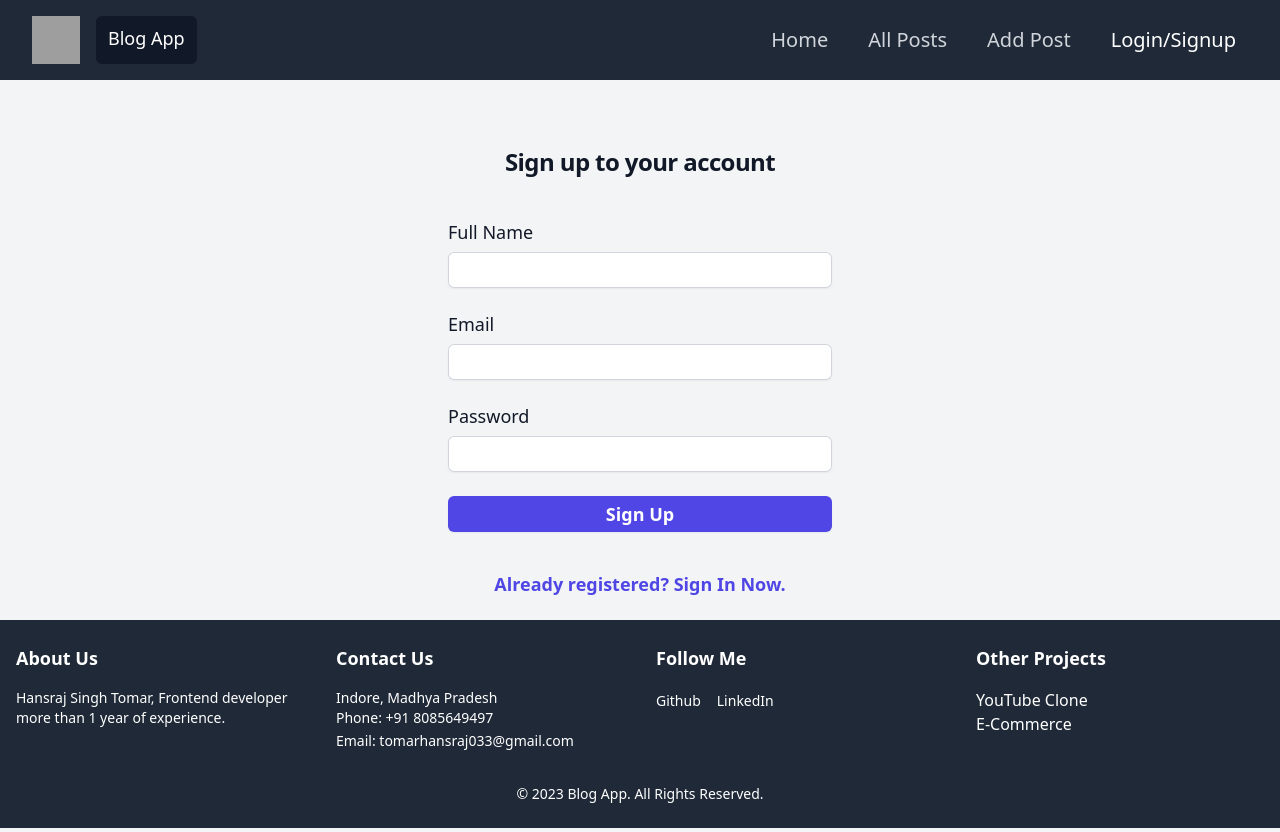
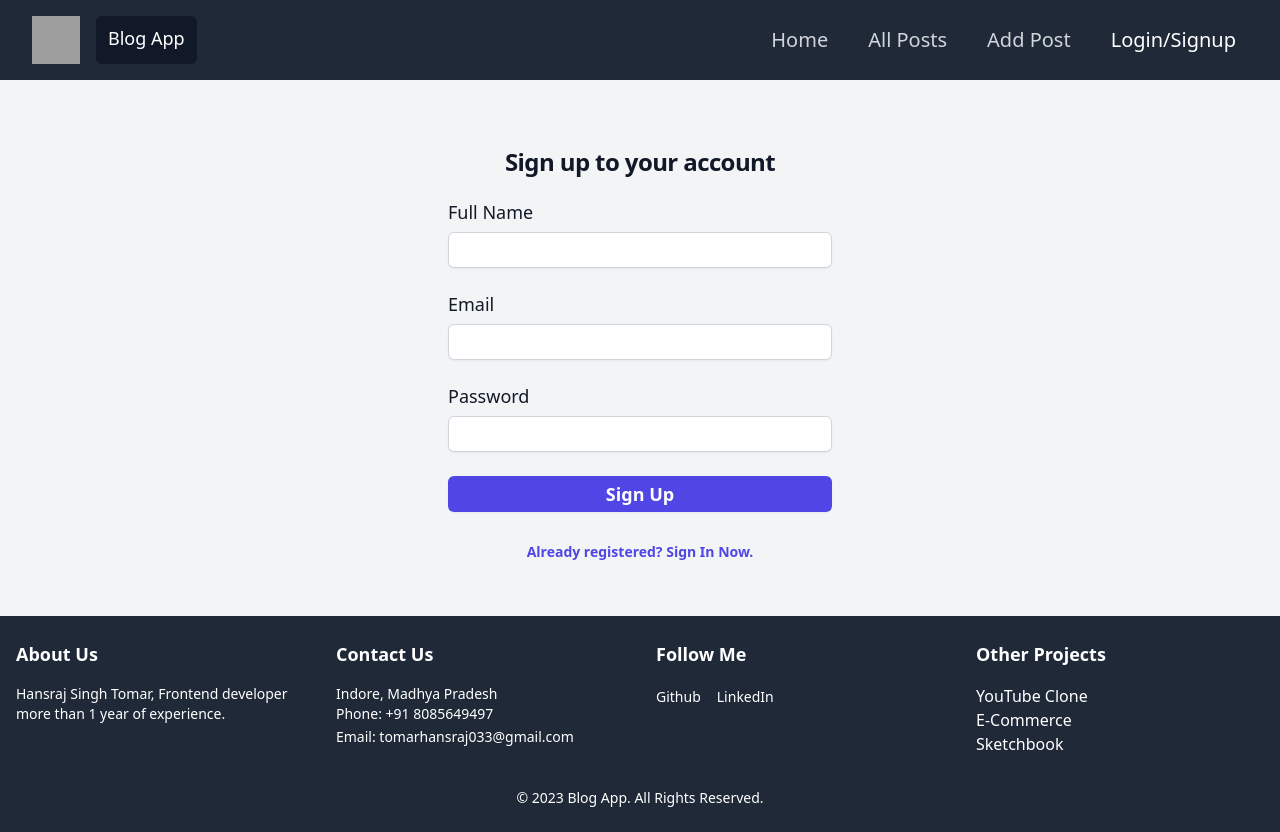
Before and after one commit to Hansraj-singh-tomar/blog-app-appwrite, a React (Vite) app: page /login in a window 1280 px wide. Built offline with nearby package versions, Linux system fonts and the light colour scheme; no server answers; grey boxes are pictures that could not be loaded.

Commit message:
handled error message in login and allPost component

```diff
--- a/src/pages/AllPost.jsx
+++ b/src/pages/AllPost.jsx
@@ -16,7 +16,15 @@ const AllPost = () => {
         }
     }, [])
 
-    if (error) return <h1>{error}</h1>
+
+    if (error) {
+        return (
+            <div className='h-screen mt-32'>
+                <h1 className='text-center text-2xl text-red-600 font-bold'>{error}</h1>
+            </div>
+        )
+    }
+
 
     if (posts.length === 0) {
         return (
--- a/src/pages/Footer.jsx
+++ b/src/pages/Footer.jsx
@@ -27,6 +27,7 @@ const Footer = () => {
                         <h3 className="text-lg font-semibold mb-4">Other Projects</h3>
                         <a href="https://we-tube-sigma.vercel.app/" className='block cursor-pointer hover:text-indigo-600 hover:underline' target='_blank'>YouTube Clone</a>
                         <a href="https://brand-e-commercee.netlify.app/" className='block cursor-pointer hover:text-indigo-600 hover:underline' target='_blank'>E-Commerce</a>
+                        <a href="https://sketchbook-orpin.vercel.app/" className='block cursor-pointer hover:text-indigo-600 hover:underline' target='_blank'>Sketchbook</a>
                     </div>
                 </div>
                 <div className="mt-8 text-sm text-center">
--- a/src/pages/Login.jsx
+++ b/src/pages/Login.jsx
@@ -62,7 +62,13 @@ const Login = () => {
 
     }
 
-    if (error) return <h1 className='text-center'>{error}</h1>
+    // if (error) {
+    //     return (
+    //         <div className='h-screen mt-32'>
+    //             <h1 className='text-center text-2xl text-red-600 font-bold'>{error}</h1>
+    //         </div>
+    //     )
+    // }
 
     return (
         <>
@@ -79,7 +85,9 @@ const Login = () => {
                                 </h2>
                             </div>
 
-                            <div className="mt-10 sm:mx-auto sm:w-full sm:max-w-sm">
+
+                            <div className="mt-5 sm:mx-auto sm:w-full sm:max-w-sm">
+                                {error && <h1 className='my-4 text-center text-sm text-red-600'>{error}</h1>}
                                 <form className="space-y-6" onSubmit={handleLogin}>
                                     {
                                         !isLoginForm && (
@@ -107,8 +115,8 @@ const Login = () => {
                                     </div>
                                 </form>
 
-                                <div className="mt-10 text-center text-sm text-gray-500">
-                                    <p onClick={() => setIsLoginForm(!isLoginForm)} className="font-semibold text-lg leading-6 text-indigo-600 hover:text-indigo-500 cursor-pointer">
+                                <div className="my-7 text-center text-sm text-gray-500">
+                                    <p onClick={() => setIsLoginForm(!isLoginForm)} className="font-semibold text-sm leading-6 text-indigo-600 hover:text-indigo-500 cursor-pointer">
                                         {isLoginForm ? "Not a member? Sign Up Now" : "Already registered? Sign In Now."}
                                     </p>
                                 </div>
@@ -134,3 +142,7 @@ export default Login
 //     progress: undefined,
 //     theme: "dark",
 // });
+
+
+
+// < h1 className = 'text-center' > { error }</ >
```
